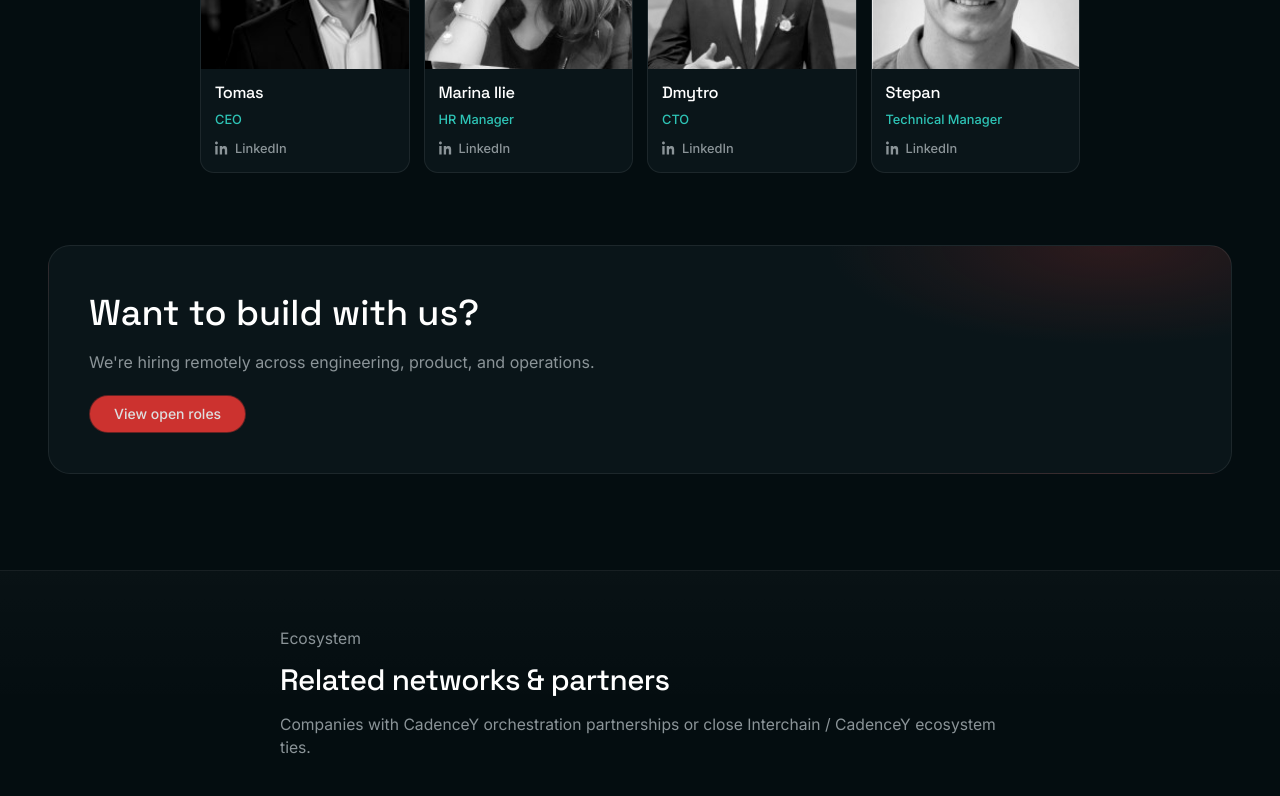
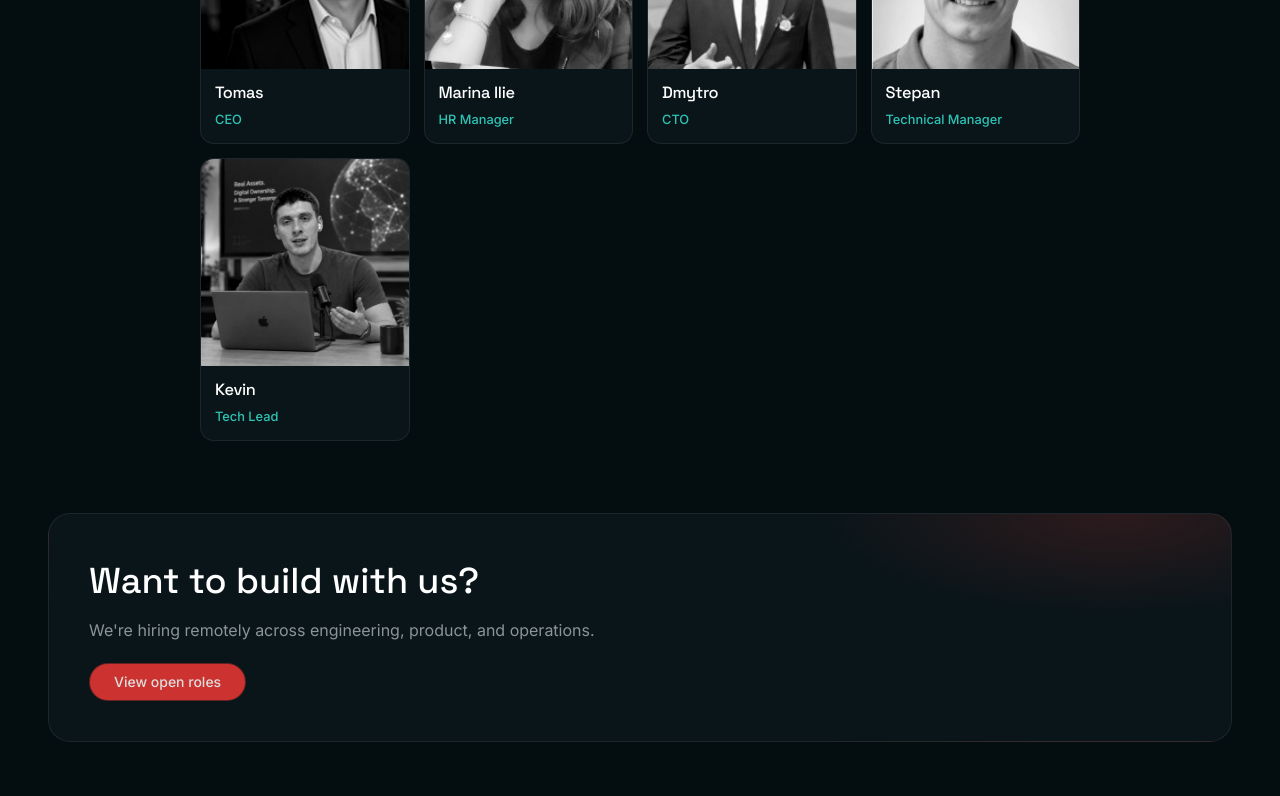
Before and after one commit to CadenceY-Pro/company_website_X, a React (Vite) app: page /team in a window 1280 px wide. Shown: the part 1080-1876 px from the top of the page. Built offline with nearby package versions, Linux system fonts and the light colour scheme.

Commit message:
Modify team page

```diff
--- a/src/data/team.ts
+++ b/src/data/team.ts
@@ -1,7 +1,6 @@
 export type TeamMember = {
   name: string
   role: string
-  linkedin: string
   image?: string
   initials: string
   photoPosition?: string
@@ -11,29 +10,32 @@ export const teamMembers: TeamMember[] = [
   {
     name: 'Tomas',
     role: 'CEO',
-    linkedin: 'https://www.linkedin.com/in/tprice3/',
     image: '/team/tomas.jpg',
     initials: 'T',
   },
   {
     name: 'Marina Ilie',
     role: 'HR Manager',
-    linkedin: 'https://www.linkedin.com/in/marina-ilie-00a54357/',
     image: '/team/marina.jpg',
     initials: 'MI',
   },
   {
     name: 'Dmytro',
     role: 'CTO',
-    linkedin: 'https://www.linkedin.com/in/dmytro-mozalevskyi-b0640036a/',
     image: '/team/dmytro.jpg',
     initials: 'D',
   },
   {
     name: 'Stepan',
     role: 'Technical Manager',
-    linkedin: 'https://www.linkedin.com/in/stepan-rabii-164703369/',
     image: '/team/stepan.jpg',
     initials: 'S',
   },
+  {
+    name: 'Kevin',
+    role: 'Tech Lead',
+    image: '/team/kevin.png',
+    initials: 'K',
+    photoPosition: '50% 18%',
+  },
 ]
--- a/src/index.css
+++ b/src/index.css
@@ -3460,29 +3460,10 @@ a.partner-item:hover {
 }
 
 .team-role {
-  margin: 0 0 6px;
+  margin: 0;
   color: var(--cyan);
   font-size: 0.8rem;
   font-weight: 500;
-}
-
-.team-linkedin {
-  display: inline-flex;
-  align-items: center;
-  gap: 6px;
-  width: fit-content;
-  color: var(--muted);
-  font-size: 0.8rem;
-  font-weight: 500;
-}
-
-.team-linkedin svg {
-  width: 14px;
-  height: 14px;
-}
-
-.team-linkedin:hover {
-  color: var(--ink);
 }
 
 .team-cta {
--- a/src/pages/TeamPage.tsx
+++ b/src/pages/TeamPage.tsx
@@ -1,14 +1,6 @@
 import { useState } from 'react'
 import { Link } from 'react-router-dom'
 import { teamMembers } from '../data/team'
-
-function LinkedInIcon() {
-  return (
-    <svg width="18" height="18" viewBox="0 0 24 24" fill="currentColor" aria-hidden="true">
-      <path d="M4.98 3.5C4.98 4.88 3.86 6 2.5 6S0 4.88 0 3.5 1.12 1 2.5 1s2.48 1.12 2.48 2.5zM.5 8.5h4V23h-4V8.5zM8.5 8.5h3.8v2h.05c.53-1 1.82-2.05 3.75-2.05 4.01 0 4.75 2.64 4.75 6.07V23h-4v-6.6c0-1.57-.03-3.59-2.19-3.59-2.19 0-2.53 1.71-2.53 3.48V23h-4V8.5z" />
-    </svg>
-  )
-}
 
 function MemberPhoto({
   src,
@@ -78,15 +70,6 @@ export function TeamPage() {
             <div className="team-card-body">
               <h2>{member.name}</h2>
               <p className="team-role">{member.role}</p>
-              <a
-                className="team-linkedin"
-                href={member.linkedin}
-                target="_blank"
-                rel="noopener noreferrer"
-              >
-                <LinkedInIcon />
-                LinkedIn
-              </a>
             </div>
           </article>
         ))}
```
Also changed, not shown: public/team/kevin.png (added).
